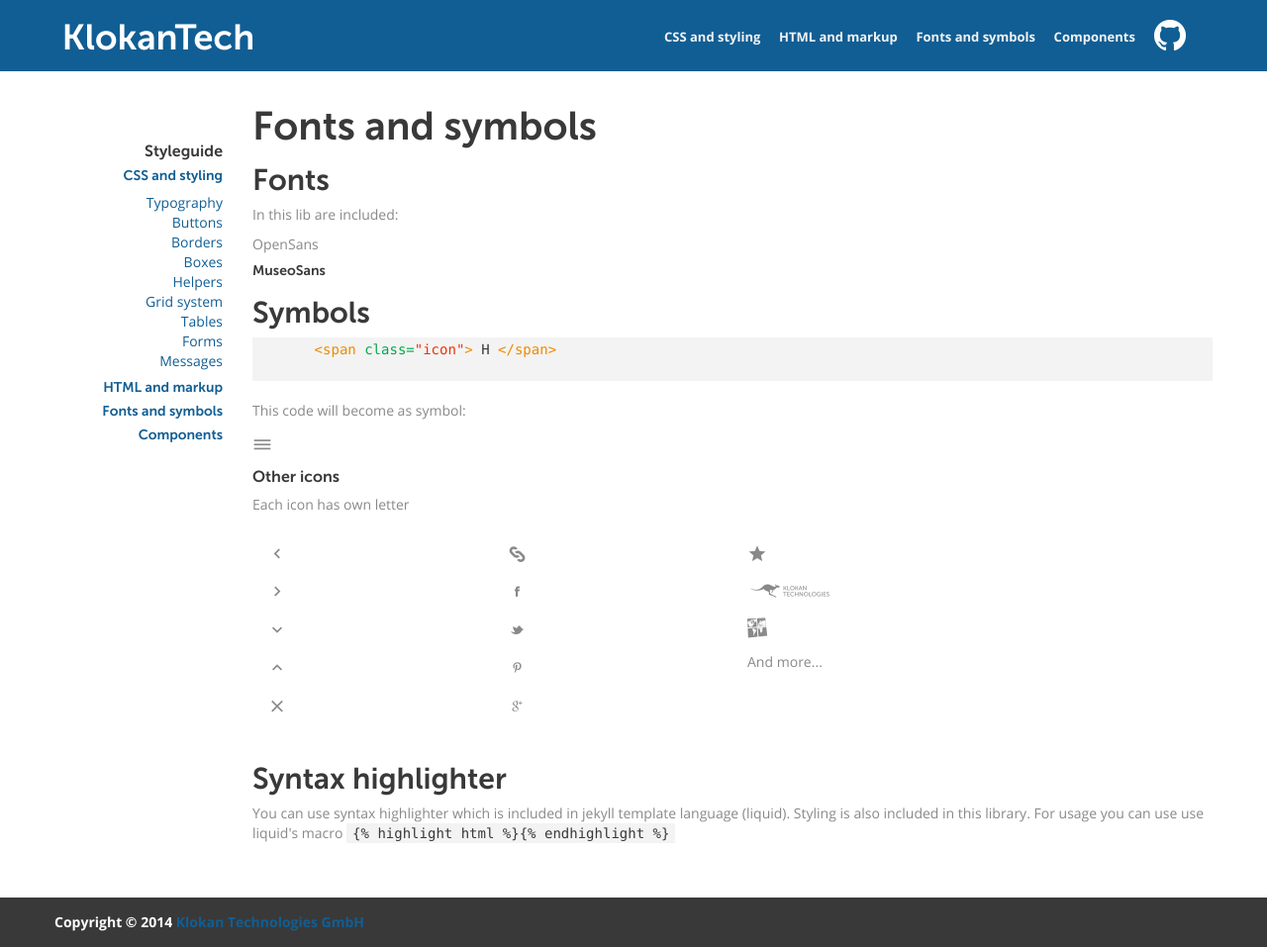
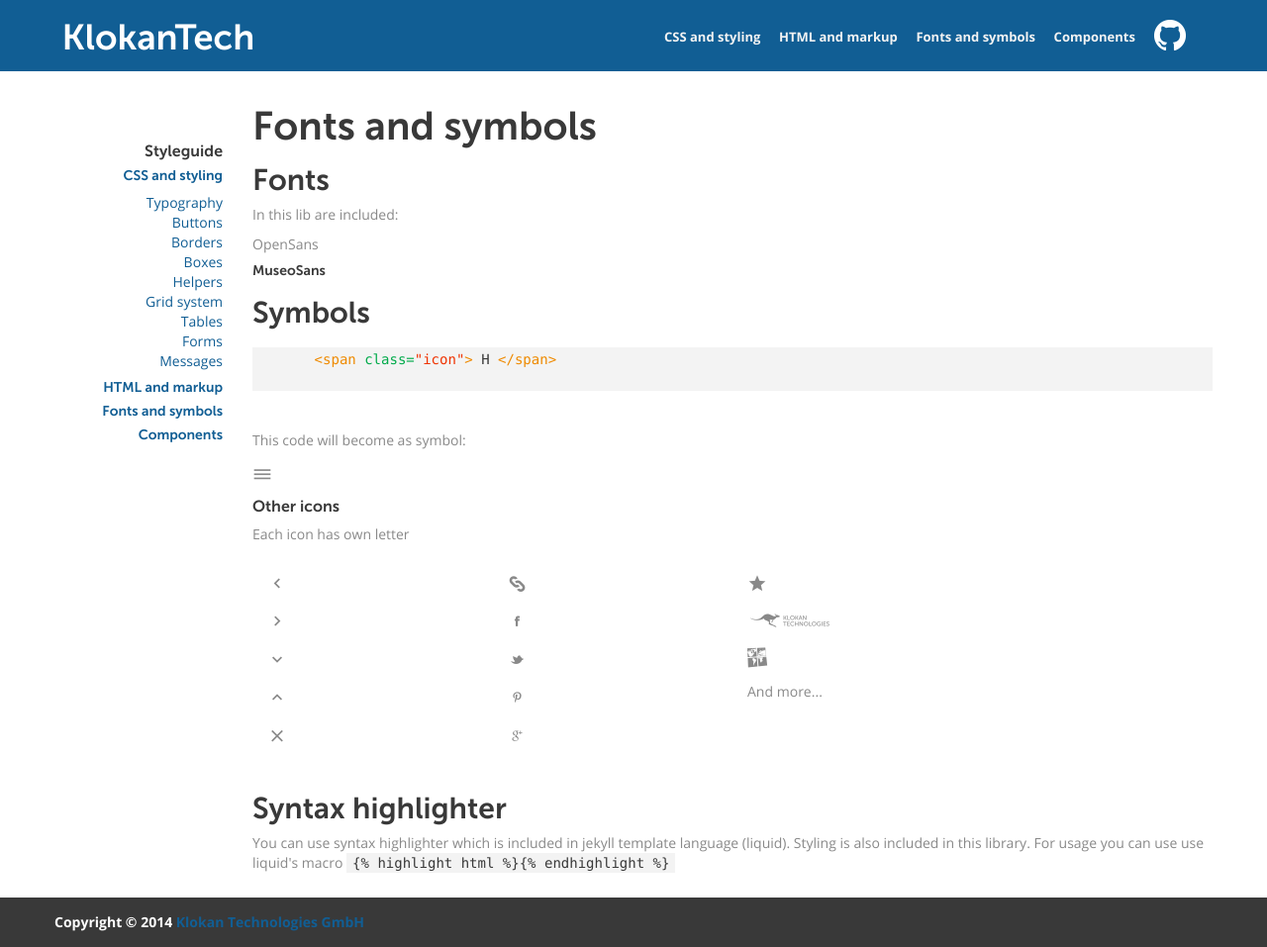
Before and after one commit to klokantech/styles, a Jekyll site: the page built from fonts.html, in a window 1280 px wide and 957 px high. Shown: the whole window at 99% size. Built offline with Jekyll 4.4.1, drawn with Linux system fonts in a browser that asks for light colours.

Commit message:
Padding for syntaxhighlight

```diff
--- a/_sass/_helpers.scss
+++ b/_sass/_helpers.scss
@@ -186,6 +186,10 @@
 }
 
 /* Syntax */
+.highlight{
+ margin: 20px 0;
+}
+
 .language-html{
   .nt{
     color: $color-warning;
```
